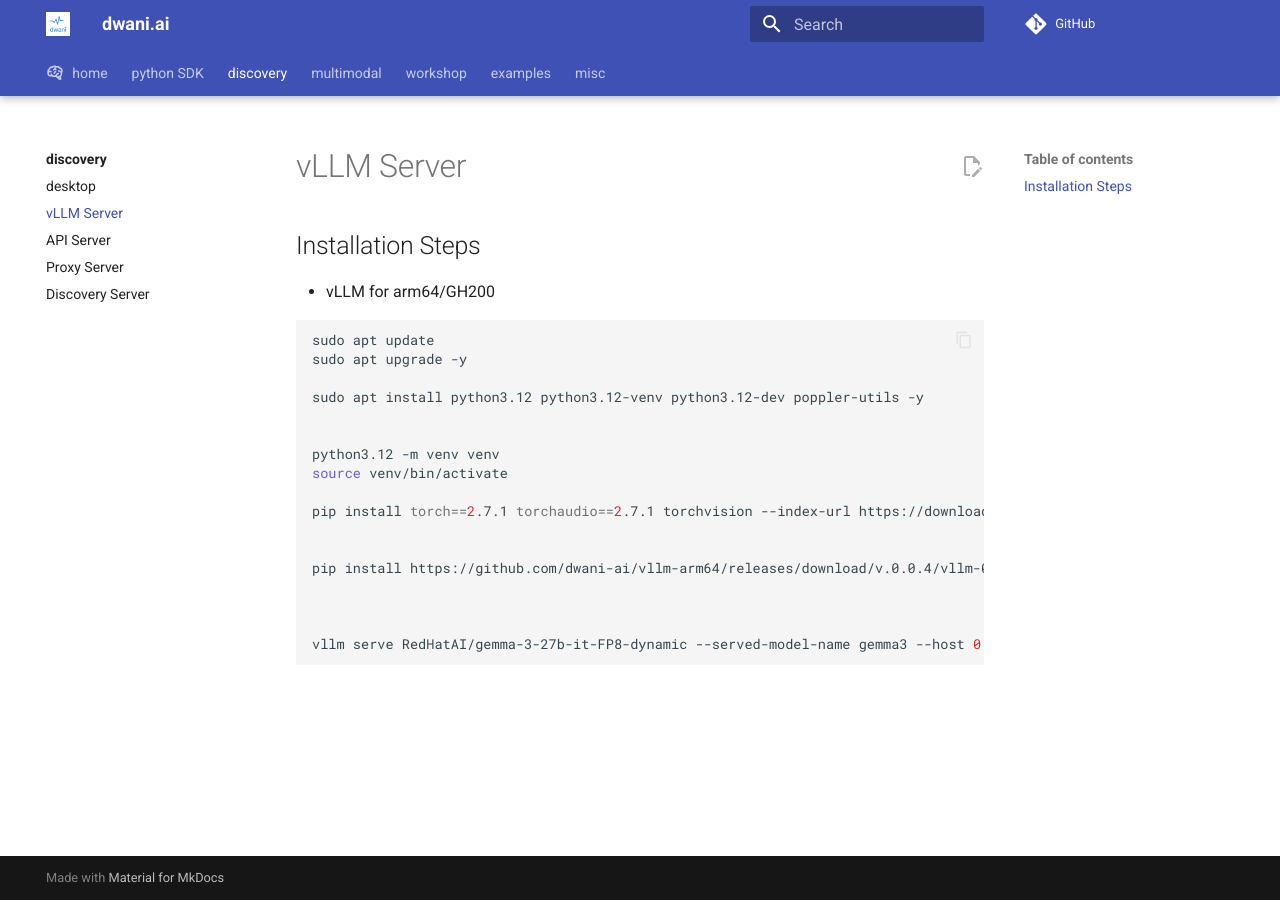
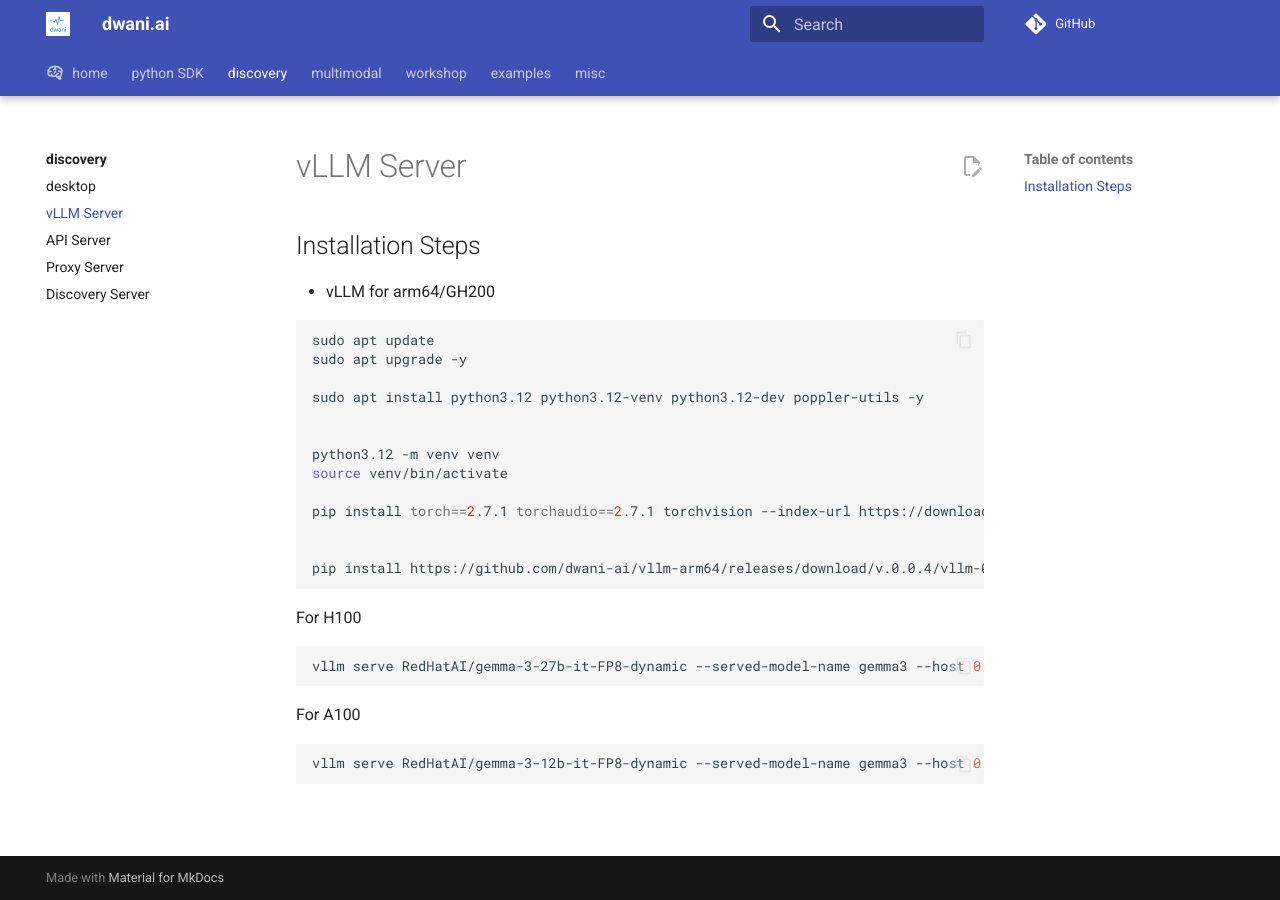
Before and after one commit to dwani-ai/docs, an MkDocs documentation site: the page built from docs/discovery/vllm_deploy.md, in a window 1280 px wide. Built offline with MkDocs 1.6.1 and Material for MkDocs 9.7.7, drawn with Linux system fonts in a browser that asks for light colours; comment, search, counter and statistics services are not loaded.

Commit message:
add-a100-setup

````diff
--- a/docs/discovery/vllm_deploy.md
+++ b/docs/discovery/vllm_deploy.md
@@ -17,9 +17,16 @@ pip install torch==2.7.1 torchaudio==2.7.1 torchvision --index-url https://downl
 
 pip install https://github.com/dwani-ai/vllm-arm64/releases/download/v.0.0.4/vllm-0.10.1.dev0+g6d8d0a24c.d20250726-cp312-cp312-linux_aarch64.whl
 
+```
+For H100
 
+```bash
+vllm serve RedHatAI/gemma-3-27b-it-FP8-dynamic --served-model-name gemma3 --host 0.0.0.0 --port 9000 --gpu-memory-utilization 0.9 --tensor-parallel-size 1 --max-model-len 98304 --disable-log-requests --dtype bfloat16 --enable-chunked-prefill --enable-prefix-caching --max-num-batched-tokens 8192 --chat-template-content-format openai
+```
 
-vllm serve RedHatAI/gemma-3-27b-it-FP8-dynamic --served-model-name gemma3 --host 0.0.0.0 --port 9000 --gpu-memory-utilization 0.9 --tensor-parallel-size 1 --max-model-len 98304 --disable-log-requests --dtype bfloat16 --enable-chunked-prefill --enable-prefix-caching --max-num-batched-tokens 8192 --chat-template-content-format openai
+For A100
+```bash
+vllm serve RedHatAI/gemma-3-12b-it-FP8-dynamic --served-model-name gemma3 --host 0.0.0.0 --port 9000 --gpu-memory-utilization 0.9 --tensor-parallel-size 1 --max-model-len 98304 --disable-log-requests --dtype bfloat16 --enable-chunked-prefill --enable-prefix-caching --max-num-batched-tokens 8192 --chat-template-content-format openai
 ```
 
 <!--
````
